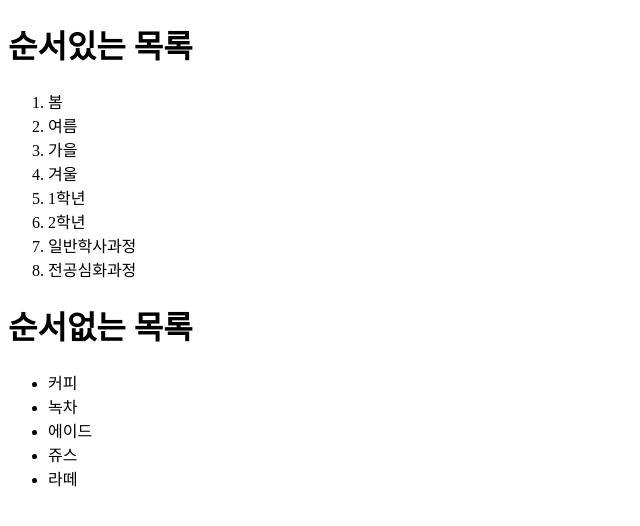
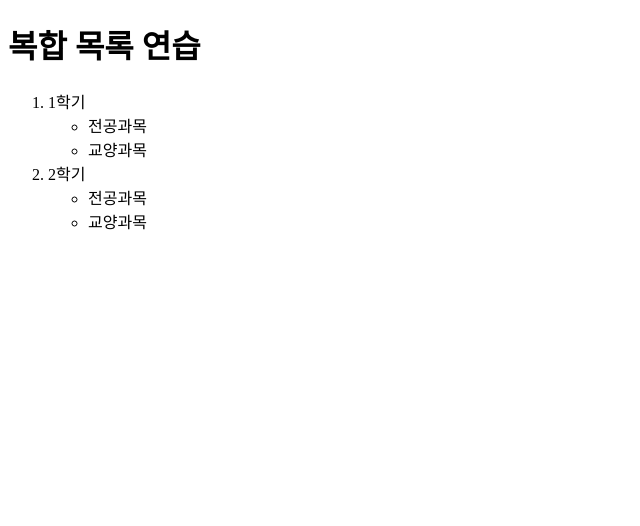
Before and after one commit to Sihyeon-Lee/HTML, a plain HTML site: page list.html in a window 1280 px wide. Shown: the whole page, without its empty margins (0-640 px from the left). Drawn offline with Linux system fonts and the light colour scheme.

Commit message:
Add files via upload

```diff
--- a/list.html
+++ b/list.html
@@ -1,28 +1,22 @@
 <!DOCTYPE html>
-<html>
+<html lang="ko">
 <head>
     <meta charset="UTF-8">
     <title>Document</title>
 </head>
 <body>
-    <h1>순서있는 목록</h1>
+    <h1>복합 목록 연습</h1>
     <ol>
-        <li>봄</li>
-        <li>여름</li>
-        <li>가을</li>
-        <li>겨울</li>
-        <li>1학년</li>
-        <li>2학년</li>
-        <li>일반학사과정</li>
-        <li>전공심화과정</li>
+        <li>1학기</li>
+        <ul>
+            <li>전공과목</li>
+            <li>교양과목</li>
+        </ul>
+        <li>2학기</li>
+        <ul>
+            <li>전공과목</li>
+            <li>교양과목</li>
+        </ul>
     </ol>
-    <h1>순서없는 목록</h1>
-    <ul>
-        <li>커피</li>
-        <li>녹차</li>
-        <li>에이드</li>
-        <li>쥬스</li>
-        <li>라떼</li>
-    </ul>
 </body>
 </html>
```
